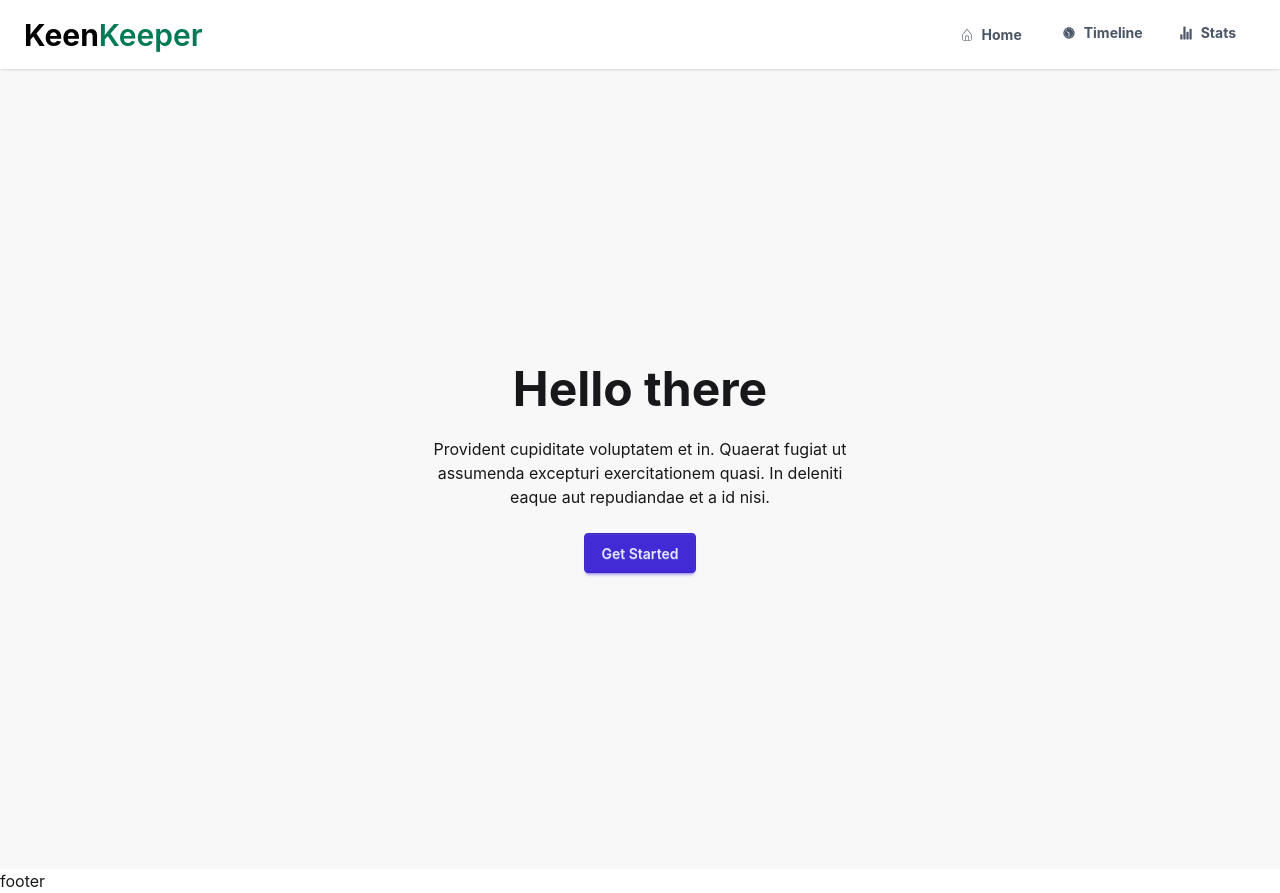
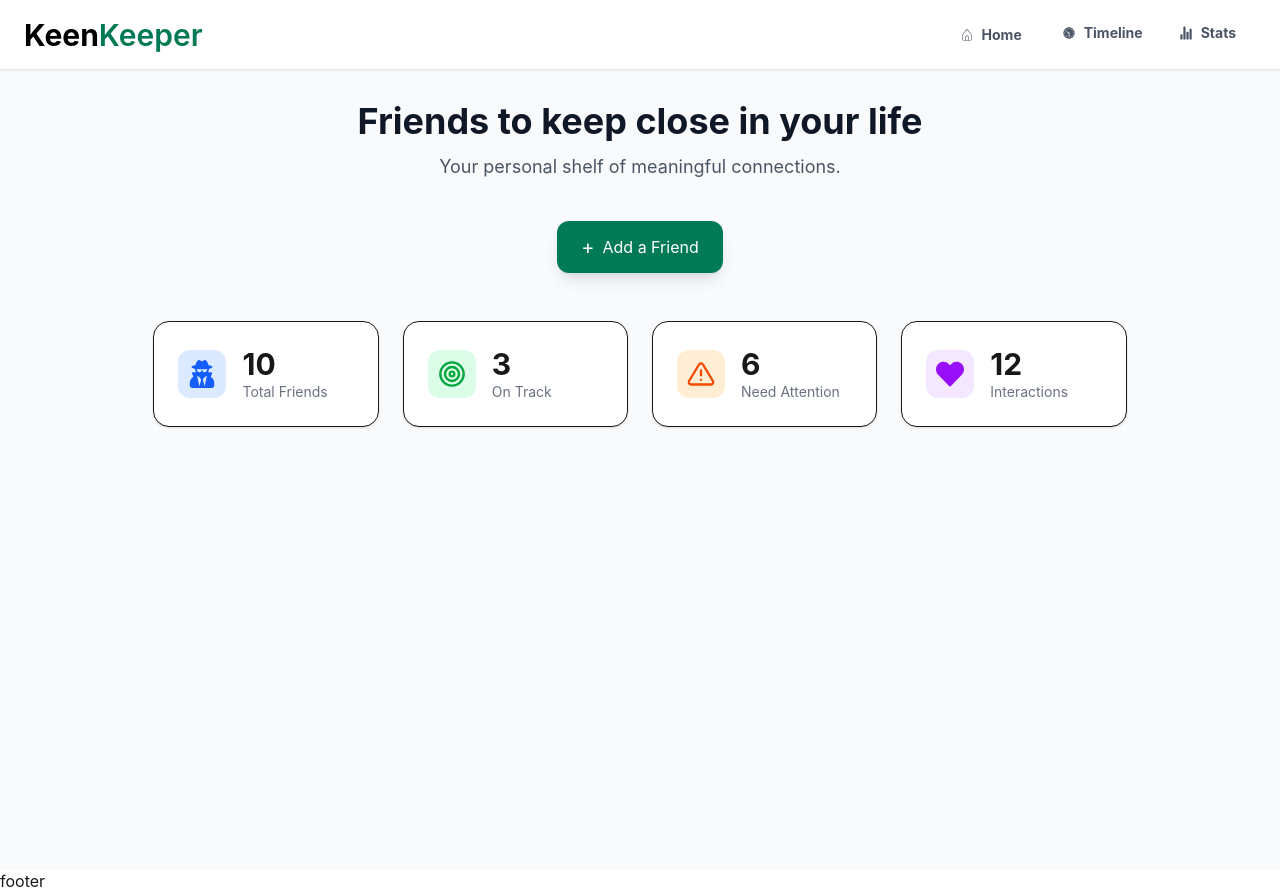
Before and after one commit to mr-mizanur/KeenKeeper, a React (Vite) app: page / in a window 1280 px wide. Built offline with nearby package versions, Linux system fonts and the light colour scheme.

Commit message:
adding home-hader

```diff
--- /dev/null
+++ b/src/pages/homepage/HomeHader.jsx
@@ -0,0 +1,81 @@
+import React from 'react';
+import { FaUserSecret, FaHeart } from 'react-icons/fa';
+import { FiAlertTriangle, FiTarget } from 'react-icons/fi';
+
+const HomeHeader = () => {
+  return (
+    <div className="min-h-screen bg-gray-50 p-8">
+      <div className="max-w-5xl mx-auto">
+
+        {/* Header */}
+        <div className="text-center mb-10">
+          <h1 className="text-4xl font-bold text-gray-900 mb-3">
+            Friends to keep close in your life
+          </h1>
+          <p className="text-gray-600 text-lg max-w-md mx-auto">
+            Your personal shelf of meaningful connections.
+          </p>
+        </div>
+
+        {/* Button */}
+        <div className="flex justify-center mb-12">
+          <button className="flex items-center gap-2 bg-emerald-700 hover:bg-emerald-800 text-white px-6 py-3 rounded-xl shadow-lg">
+            <span className="text-xl">+</span>
+            Add a Friend
+          </button>
+        </div>
+
+        {/* FLEX STATS */}
+        <div className="flex flex-wrap justify-center gap-6">
+
+          {/* Card 1 */}
+          <div className="flex items-center gap-4 bg-white rounded-2xl p-6 shadow-sm border w-full sm:w-[45%] md:w-[22%]">
+            <div className="w-12 h-12 bg-blue-100 flex items-center justify-center rounded-xl">
+              <FaUserSecret className="w-7 h-7 text-blue-600" />
+            </div>
+            <div>
+              <div className="text-3xl font-bold">10</div>
+              <div className="text-gray-500 text-sm">Total Friends</div>
+            </div>
+          </div>
+
+          {/* Card 2 */}
+          <div className="flex items-center gap-4 bg-white rounded-2xl p-6 shadow-sm border w-full sm:w-[45%] md:w-[22%]">
+            <div className="w-12 h-12 bg-green-100 flex items-center justify-center rounded-xl">
+              <FiTarget className="w-7 h-7 text-green-600" />
+            </div>
+            <div>
+              <div className="text-3xl font-bold">3</div>
+              <div className="text-gray-500 text-sm">On Track</div>
+            </div>
+          </div>
+
+          {/* Card 3 */}
+          <div className="flex items-center gap-4 bg-white rounded-2xl p-6 shadow-sm border w-full sm:w-[45%] md:w-[22%]">
+            <div className="w-12 h-12 bg-orange-100 flex items-center justify-center rounded-xl">
+              <FiAlertTriangle className="w-7 h-7 text-orange-600" />
+            </div>
+            <div>
+              <div className="text-3xl font-bold">6</div>
+              <div className="text-gray-500 text-sm">Need Attention</div>
+            </div>
+          </div>
+
+          {/* Card 4 */}
+          <div className="flex items-center gap-4 bg-white rounded-2xl p-6 shadow-sm border w-full sm:w-[45%] md:w-[22%]">
+            <div className="w-12 h-12 bg-purple-100 flex items-center justify-center rounded-xl">
+              <FaHeart className="w-7 h-7 text-purple-600" />
+            </div>
+            <div>
+              <div className="text-3xl font-bold">12</div>
+              <div className="text-gray-500 text-sm">Interactions</div>
+            </div>
+          </div>
+
+        </div>
+      </div>
+    </div>
+  );
+};
+
+export default HomeHeader;
--- a/src/pages/homepage/Homepage.jsx
+++ b/src/pages/homepage/Homepage.jsx
@@ -1,21 +1,10 @@
 import React from 'react';
+import HomeHader from './HomeHader';
 
 const Homepage = () => {
     return (
-        <div>
-            <div className="hero bg-base-200 min-h-screen">
-  <div className="hero-content text-center">
-    <div className="max-w-md">
-      <h1 className="text-5xl font-bold">Hello there</h1>
-      <p className="py-6">
-        Provident cupiditate voluptatem et in. Quaerat fugiat ut assumenda excepturi exercitationem
-        quasi. In deleniti eaque aut repudiandae et a id nisi.
-      </p>
-      <button className="btn btn-primary">Get Started</button>
-    </div>
-  </div>
-</div>
-        </div>
+      <HomeHader></HomeHader>
+
     );
 };
 
```
